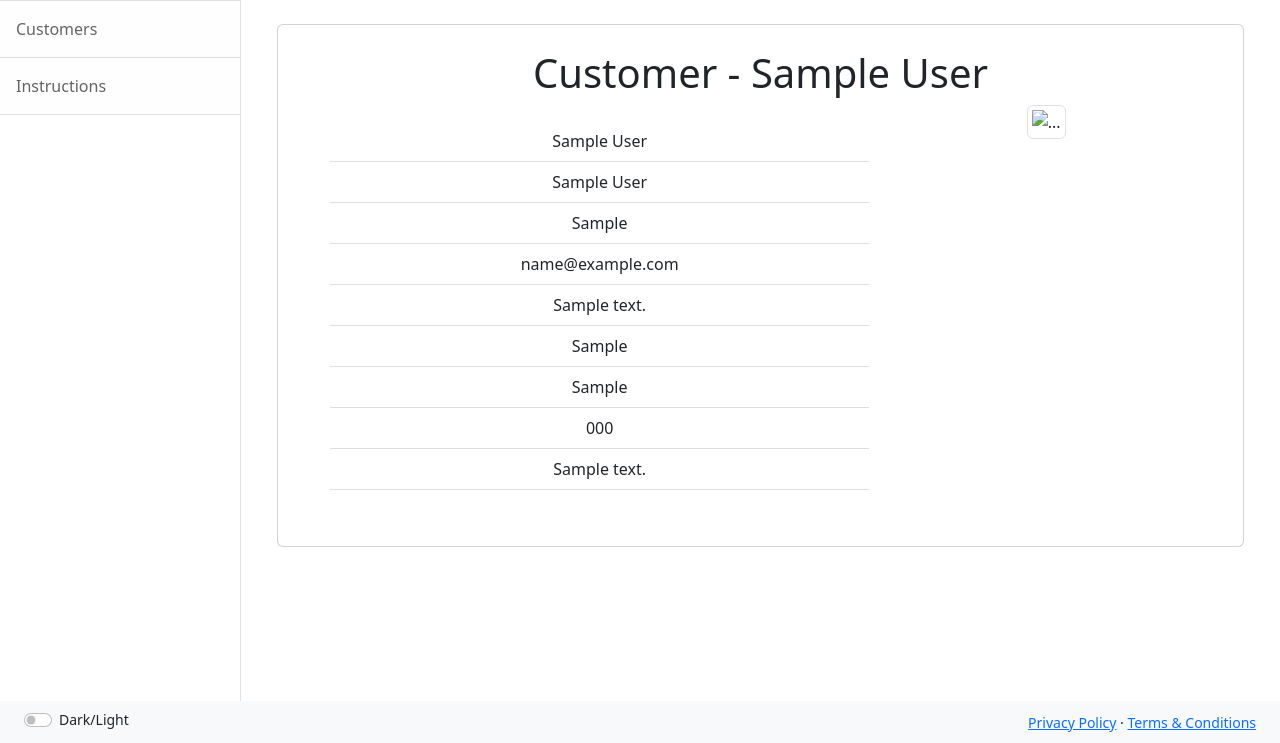
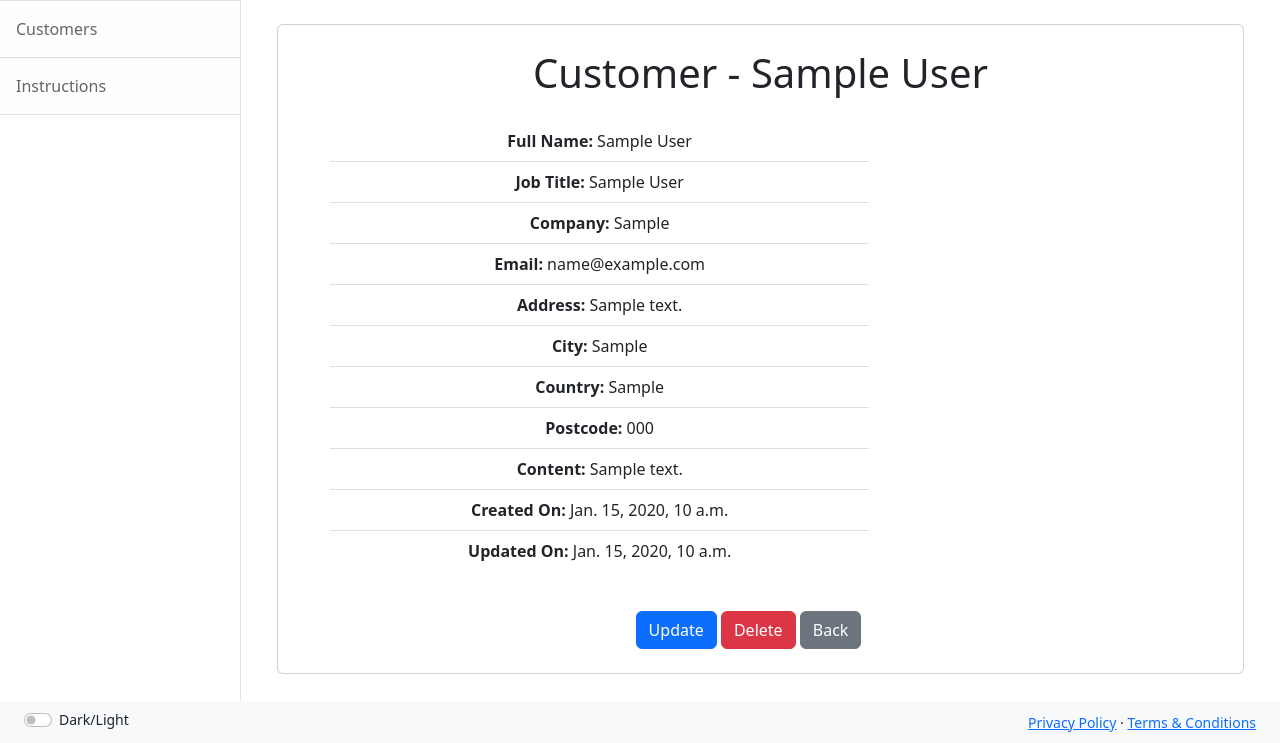
Before and after one commit to Freedy-FR/CI-P4-AlphaCRM, a Django app: page /customer_detail/1/ in a window 1280 px wide. Shown: the part 57-800 px from the top of the page. Run offline with Django 3.2, Linux system fonts and the light colour scheme; a user stored in the database is signed in; tables that the repository leaves empty hold one stand-in row (values such as "Sample post").

Commit message:
feat: :art: Add if logic to placeholder image and buttons to dustomer_details

```diff
--- a/templates/customer_detail.html
+++ b/templates/customer_detail.html
@@ -6,25 +6,58 @@
     <div class="col-md-8">
       <div class="card-body">
         <ul class="list-group list-group-flush">
-          <li class="list-group-item">{{ customer.full_name }}</li>
-          <li class="list-group-item">{{ customer.job_title }}</li>
-          <li class="list-group-item">{{ customer.company }}</li>
-          <li class="list-group-item">{{ customer.email }}</li>
-          <li class="list-group-item">{{ customer.address }}</li>
-          <li class="list-group-item">{{ customer.city }}</li>
-          <li class="list-group-item">{{ customer.country }}</li>
-          <li class="list-group-item">{{ customer.postcode }}</li>
-          <li class="list-group-item">{{ customer.content }}</li>
-          <li class="list-group-item">{{ customer.user }}</li>
+          <li class="list-group-item">
+            <strong>Full Name:</strong> {{ customer.full_name }}
+          </li>
+          <li class="list-group-item">
+            <strong>Job Title:</strong> {{ customer.job_title }}
+          </li>
+          <li class="list-group-item">
+            <strong>Company:</strong> {{ customer.company }}
+          </li>
+          <li class="list-group-item">
+            <strong>Email:</strong> {{ customer.email }}
+          </li>
+          <li class="list-group-item">
+            <strong>Address:</strong> {{ customer.address }}
+          </li>
+          <li class="list-group-item">
+            <strong>City:</strong> {{ customer.city }}
+          </li>
+          <li class="list-group-item">
+            <strong>Country:</strong> {{ customer.country }}
+          </li>
+          <li class="list-group-item">
+            <strong>Postcode:</strong> {{ customer.postcode }}
+          </li>
+          <li class="list-group-item">
+            <strong>Content:</strong> {{ customer.content }}
+          </li>
+          <li class="list-group-item">
+            <strong>Created On:</strong> {{ customer.created_on }}
+          </li>
+          <li class="list-group-item">
+            <strong>Updated On:</strong> {{ customer.updated_on }}
+          </li>
         </ul>
       </div>
     </div>
     <div class="col-md-4">
+      {% if "placeholder" in customer.profile_picture.url %}
       <img
-        class="img-thumbnail"
-        src="{{ customer.profile_picture.url }}"
-        alt="..."
+        class="card-img-top"
+        src="https://res.cloudinary.com/dkxnaehyl/image/upload/v1692499300/blank-profile-picture-973460_640_xguw1w.png"
       />
+      {% else %}
+      <img class="card-img-top" src=" {{ customer.profile_picture.url }}" />
+      {% endif %}
+    </div>
+  </div>
+  <div class="row mt-4">
+    <div class="col-md-12 text-center">
+      <a href="" class="btn btn-primary">Update</a>
+      <a href="" class="btn btn-danger">Delete</a>
+      <a href="{% url 'customer_list' %}" class="btn btn-secondary">Back</a>
     </div>
   </div>
 </div>
```
